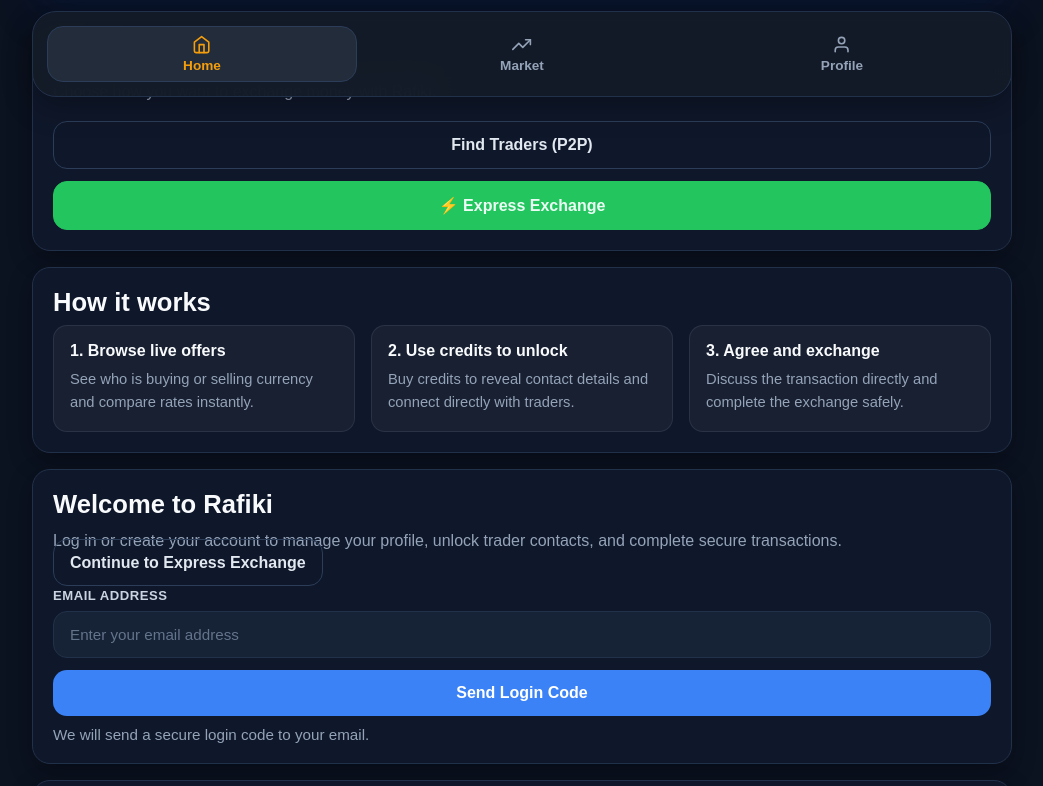
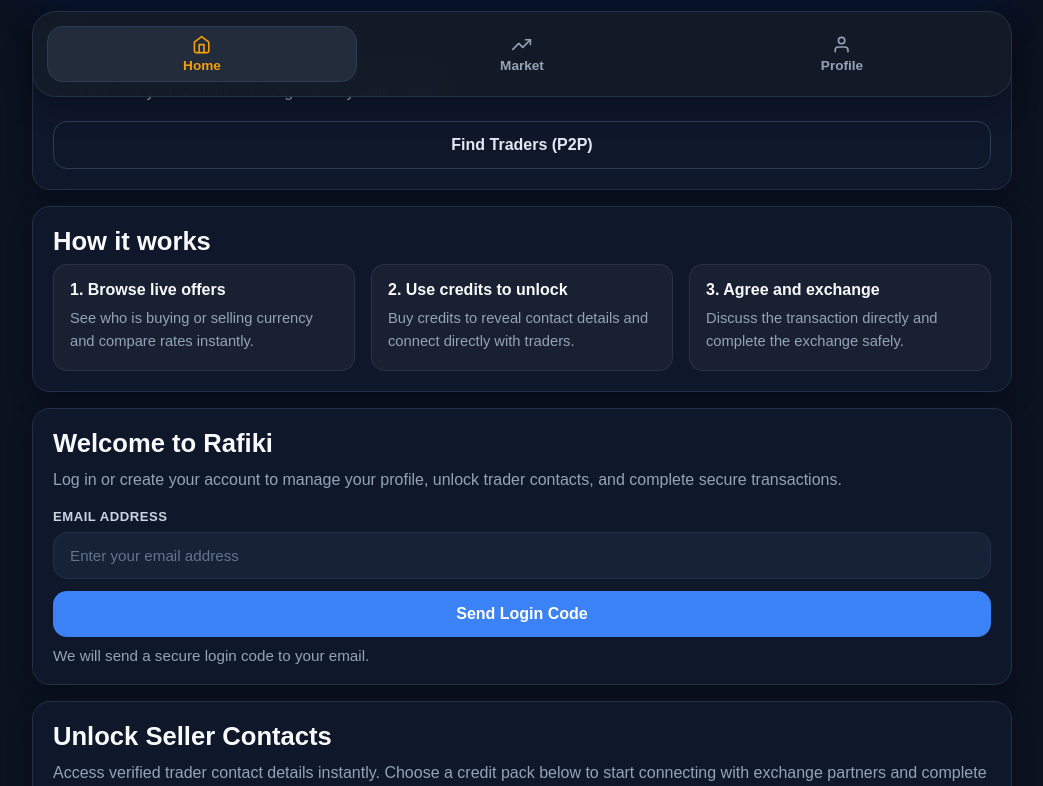
Before and after one commit to ruky-del/p2p-fx-app-clean., a Next.js app: page / in a window 1280 px wide. Shown: the part 703-1489 px from the top of the page, without its empty margins (118-1161 px from the left). Built offline with nearby package versions, Linux system fonts and the light colour scheme; no server answers.

Commit message:
remove duplicate express button from login card

```diff
--- a/app/page.tsx
+++ b/app/page.tsx
@@ -275,11 +275,7 @@
     });
 
     if (error) {
-        setMessage(
-          error.message === "email rate limit exceeded"
-            ? "Too many login requests were made. Please wait a short moment and try again."
-            : error.message
-        );
+      setMessage(error.message);
       setMessageType("warn");
       return;
     }
@@ -289,7 +285,7 @@
     setMessage("Check your email for your login code.");
     setMessageType("info");
   } catch (error) {
-      console.error(error);
+    console.error("Send code error:", error);
     setMessage("We could not send your login code. Please try again.");
     setMessageType("warn");
   } finally {
@@ -437,9 +433,6 @@
               Find Traders (P2P)
             </Link>
 
-            <Link href="/express" className="btn btn-success" style={{ textAlign: "center" }}>
-              ⚡ Express Exchange
-            </Link>
           </div>
         </div>
 
@@ -470,10 +463,6 @@
       Log in or create your account to manage your profile, unlock trader
       contacts, and complete secure transactions.
     </p>
-
-            <Link href="/express" className="btn btn-outline" style={{ textAlign: "center" }}>
-              Continue to Express Exchange
-            </Link>
 
     <div className="form-stack top-space">
       <label className="input-label">
```
Lines whose indentation alone changed are shown as unchanged.
